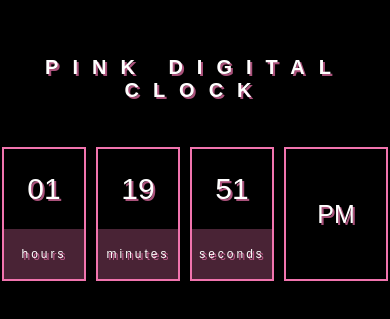
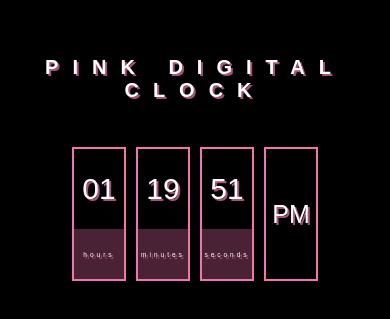
Before and after one commit to RusDiana97/digital-clock.github.io, a plain HTML site: page index.html in a window 390 px wide. Shown: the part 259-578 px from the top of the page. Drawn offline with Linux system fonts and the light colour scheme.

Commit message:
Update style.css

```diff
--- a/style.css
+++ b/style.css
@@ -22,6 +22,8 @@ h2 {
 
 .clock {
     display: flex;
+    margin-left: 5px;
+    margin-right: 5px;
 }
 
 .clock div {
@@ -38,6 +40,7 @@ h2 {
     align-items: center;
     font-size: 50px;
     text-shadow: 2px 2px rgb(241, 116, 174, 0.7);
+
 }
 
 #hour {
@@ -77,12 +80,16 @@ h2 {
     }
 
     .clock span {
-        width: 80px;
+        width: 50px;
         height: 80px;
         font-size: 30px;
     }
 
+    .clock #am-pm {
+        width: 50px;
+    }
+
     .clock .text {
-        font-size: 12px;
+        font-size: 6.5px;
     }
 }
```
